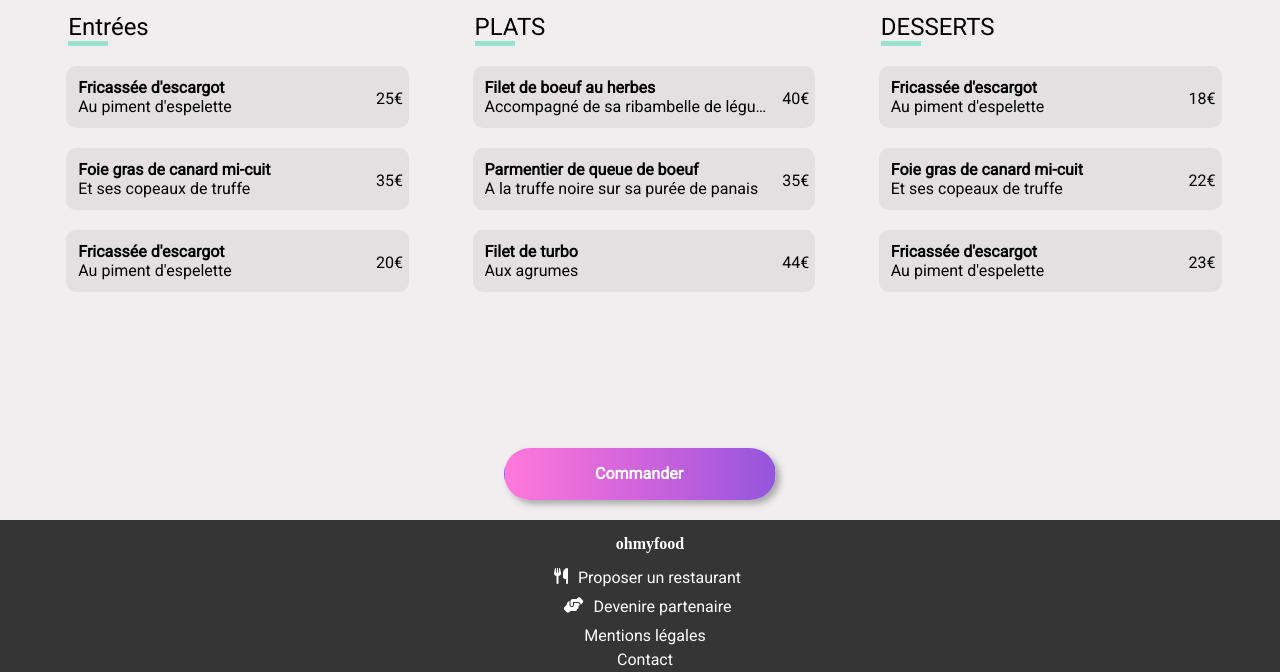
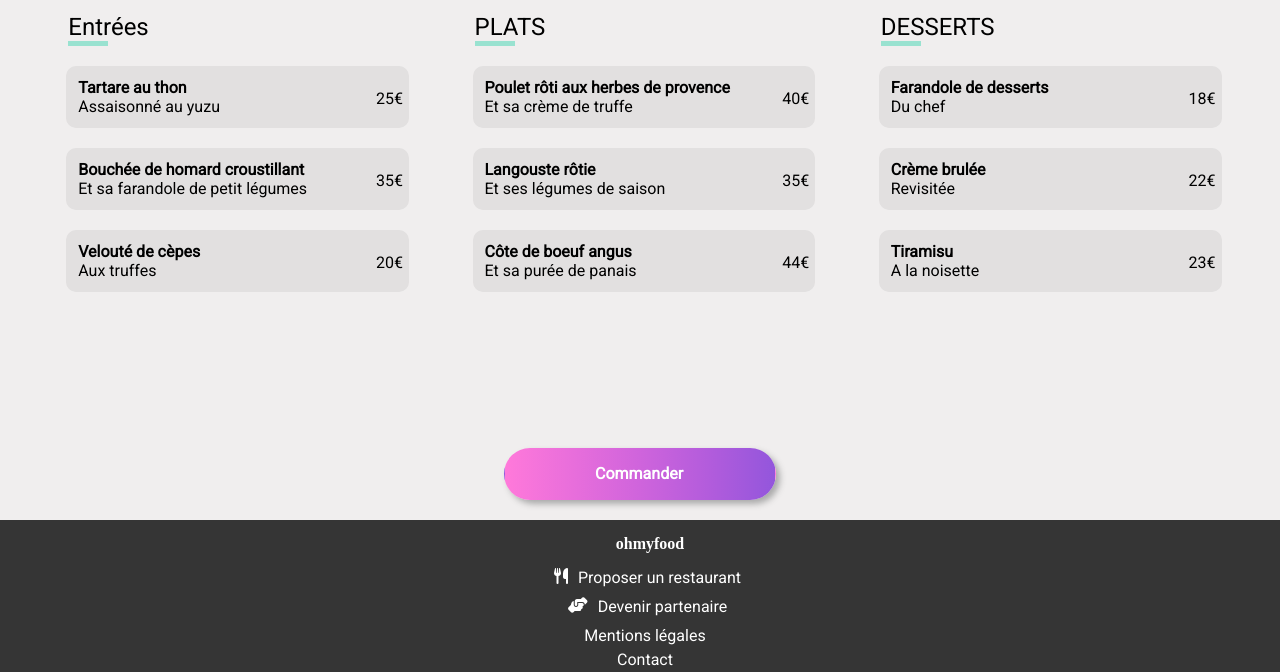
Before and after one commit to maximeOC/MaximeGaspard_3_20-12-2021, a website: page pages/le-delice-des-sens.html in a window 1280 px wide. Shown: the part 309-981 px from the top of the page. Drawn offline with Linux system fonts and the light colour scheme; a web font is replaced by a local one.

Commit message:
change text

```diff
--- a/pages/le-delice-des-sens.html
+++ b/pages/le-delice-des-sens.html
@@ -35,8 +35,8 @@
 
             <div class="meal__entree-1">
                 <div class="meal__repas">
-                <h4>Fricassée d'escargot</h4>
-                <p>Au piment d'espelette</p>
+                <h4>Tartare au thon</h4>
+                <p>Assaisonné au yuzu</p>
             </div>
                 <div class="meal__rotate">
                     <span class="price">25€ </span>
@@ -47,8 +47,8 @@
             </div>
             <div class="meal__entree-2">
                 <div class="meal__repas">
-                    <h4>Foie gras de canard mi-cuit</h4>
-                    <p>Et ses copeaux de truffe</p>
+                    <h4>Bouchée de homard croustillant</h4>
+                    <p>Et sa farandole de petit légumes</p>
                 </div>
                 <div class="meal__rotate">
                     <span class="price">35€ </span>
@@ -59,8 +59,8 @@
             </div>
             <div class="meal__entree-3">
                 <div class="meal__repas">
-                    <h4>Fricassée d'escargot</h4>
-                    <p>Au piment d'espelette</p>
+                    <h4>Velouté de cèpes</h4>
+                    <p>Aux truffes</p>
                 </div>
                 <div class="meal__rotate">
                     <span class="price">20€ </span>
@@ -76,8 +76,8 @@
 
             <div class="meal__plat-1">
                 <div class="meal__repas">
-                <h4>Filet de boeuf au herbes</h4>
-                <p>Accompagné de sa ribambelle de légumes</p>
+                <h4>Poulet rôti aux herbes de provence </h4>
+                <p>Et sa crème de truffe </p>
             </div>
                 <div class="meal__rotate">
                     <span class="price">40€ </span>
@@ -88,8 +88,8 @@
             </div>
             <div class="meal__plat-2">
                 <div class="meal__repas">
-                    <h4>Parmentier de queue de boeuf</h4>
-                    <p>A la truffe noire sur sa purée de panais</p>
+                    <h4>Langouste rôtie</h4>
+                    <p>Et ses légumes de saison</p>
                 </div>
                 <div class="meal__rotate">
                     <span class="price">35€ </span>
@@ -100,8 +100,8 @@
             </div>
             <div class="meal__plat-3">
                 <div class="meal__repas">
-                    <h4>Filet de turbo</h4>
-                    <p>Aux agrumes</p>
+                    <h4>Côte de boeuf angus</h4>
+                    <p>Et sa purée de panais</p>
                 </div>
                 <div class="meal__rotate">
                     <span class="price">44€ </span>
@@ -117,8 +117,8 @@
 
             <div class="meal__dessert-1">
                 <div class="meal__repas">
-                    <h4>Fricassée d'escargot</h4>
-                    <p>Au piment d'espelette</p>
+                    <h4>Farandole de desserts</h4>
+                    <p>Du chef</p>
                 </div>
                 <div class="meal__rotate">
                     <span class="price">18€ </span>
@@ -129,8 +129,8 @@
             </div>
             <div class="meal__dessert-2">
                 <div class="meal__repas">
-                    <h4>Foie gras de canard mi-cuit</h4>
-                    <p>Et ses copeaux de truffe</p>
+                    <h4>Crème brulée</h4>
+                    <p>Revisitée</p>
                 </div>
                 <div class="meal__rotate">
                     <span class="price">22€ </span>
@@ -141,8 +141,8 @@
             </div>
             <div class="meal__dessert-3">
                 <div class="meal__repas">
-                    <h4>Fricassée d'escargot</h4>
-                    <p>Au piment d'espelette</p>
+                    <h4>Tiramisu</h4>
+                    <p>A la noisette</p>
                 </div>
                 <div class="meal__rotate">
                     <span class="price">23€ </span>
@@ -163,7 +163,7 @@
     <h4 class="footer_name">ohmyfood</h4>
 
     <div class="flex "> <i class="fas fa-utensils"></i><p>Proposer un restaurant</p></div>
-    <div class="flex"> <i class="fas fa-hands-helping"></i><p>Devenire partenaire</p></div>
+    <div class="flex"> <i class="fas fa-hands-helping"></i><p>Devenir partenaire</p></div>
     <p class="p">Mentions légales</p>
     <p class="p"><a href="mailto:email@ohmyfood.com">Contact</a> </p>
 
```
Also changed, not shown: index.html (+2 -2 lines), pages/A-la-francaise.html (+5 -5 lines), pages/la-note-enchantée.html (+7 -7 lines), pages/la-palette-du-gout.html (+10 -10 lines).
